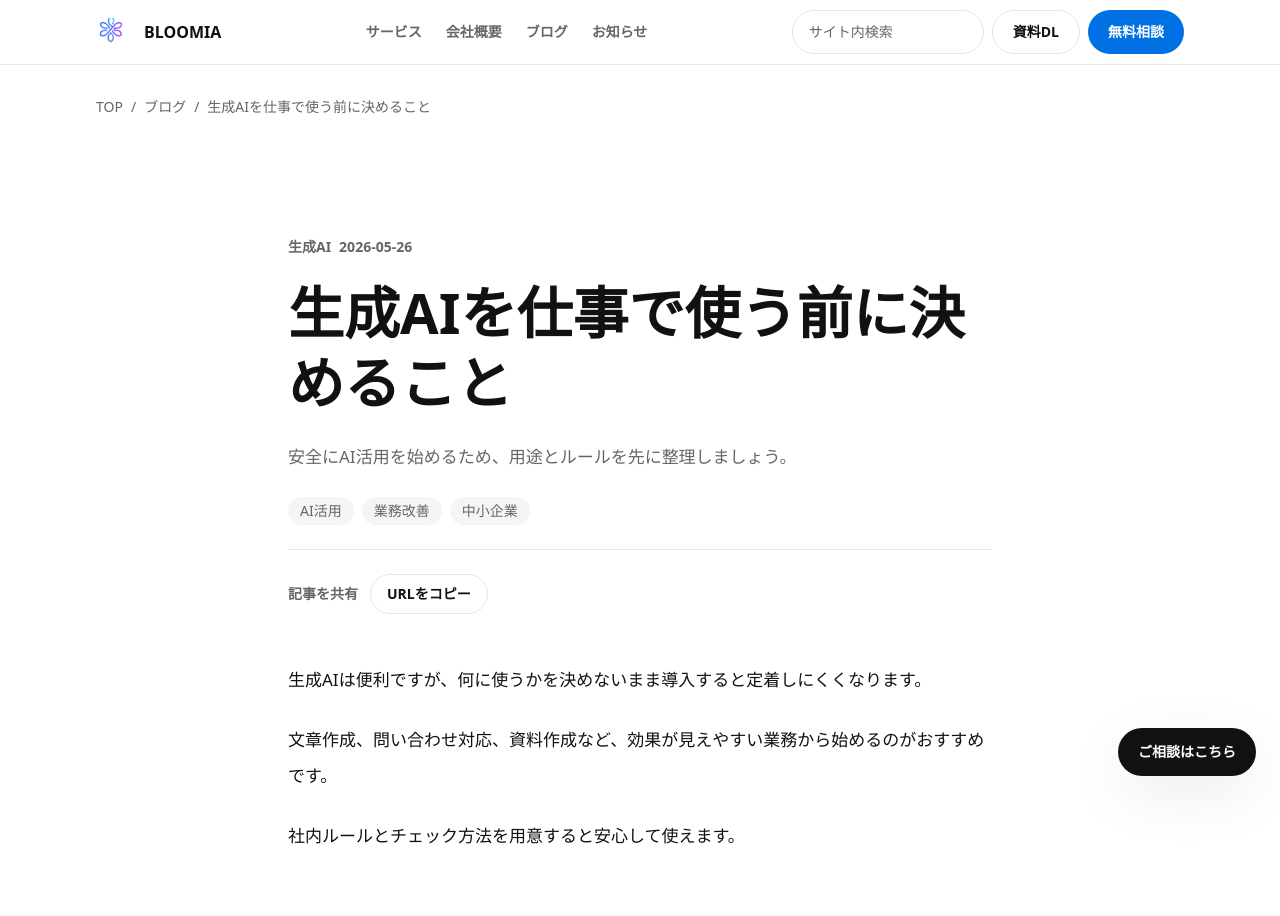
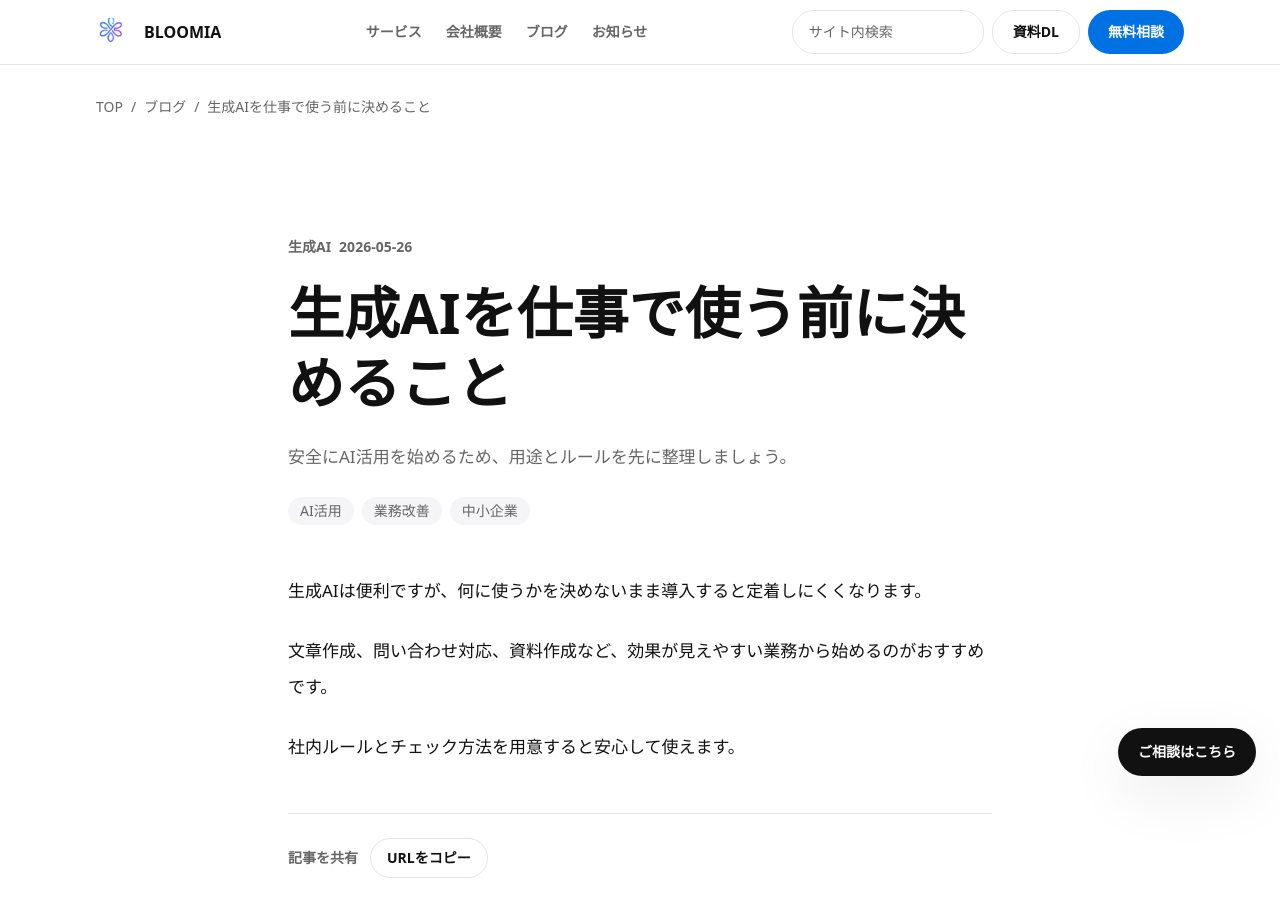
Before and after one commit to iwamitsuco/officialSite, a Next.js app: page /blog/ai-business-use in a window 1280 px wide. Shown: the top 916 px of the page. Built offline with nearby package versions, Linux system fonts and the light colour scheme.

Commit message:
Move article share button after content

```diff
--- a/app/blog/[slug]/page.tsx
+++ b/app/blog/[slug]/page.tsx
@@ -62,14 +62,14 @@ export default async function BlogDetailPage({ params }: BlogDetailProps) {
               </span>
             ))}
           </div>
-          <div className="mt-6 flex items-center gap-3 border-t border-apple-border pt-6">
-            <p className="text-sm font-semibold text-apple-sub">記事を共有</p>
-            <CopyArticleUrlButton />
-          </div>
           <div className="mt-12 grid gap-6 text-[17px] leading-9 text-apple-text">
             {post.body.map((paragraph) => (
               <p key={paragraph}>{paragraph}</p>
             ))}
+          </div>
+          <div className="mt-12 flex items-center gap-3 border-t border-apple-border pt-6">
+            <p className="text-sm font-semibold text-apple-sub">記事を共有</p>
+            <CopyArticleUrlButton />
           </div>
         </div>
       </article>
```
